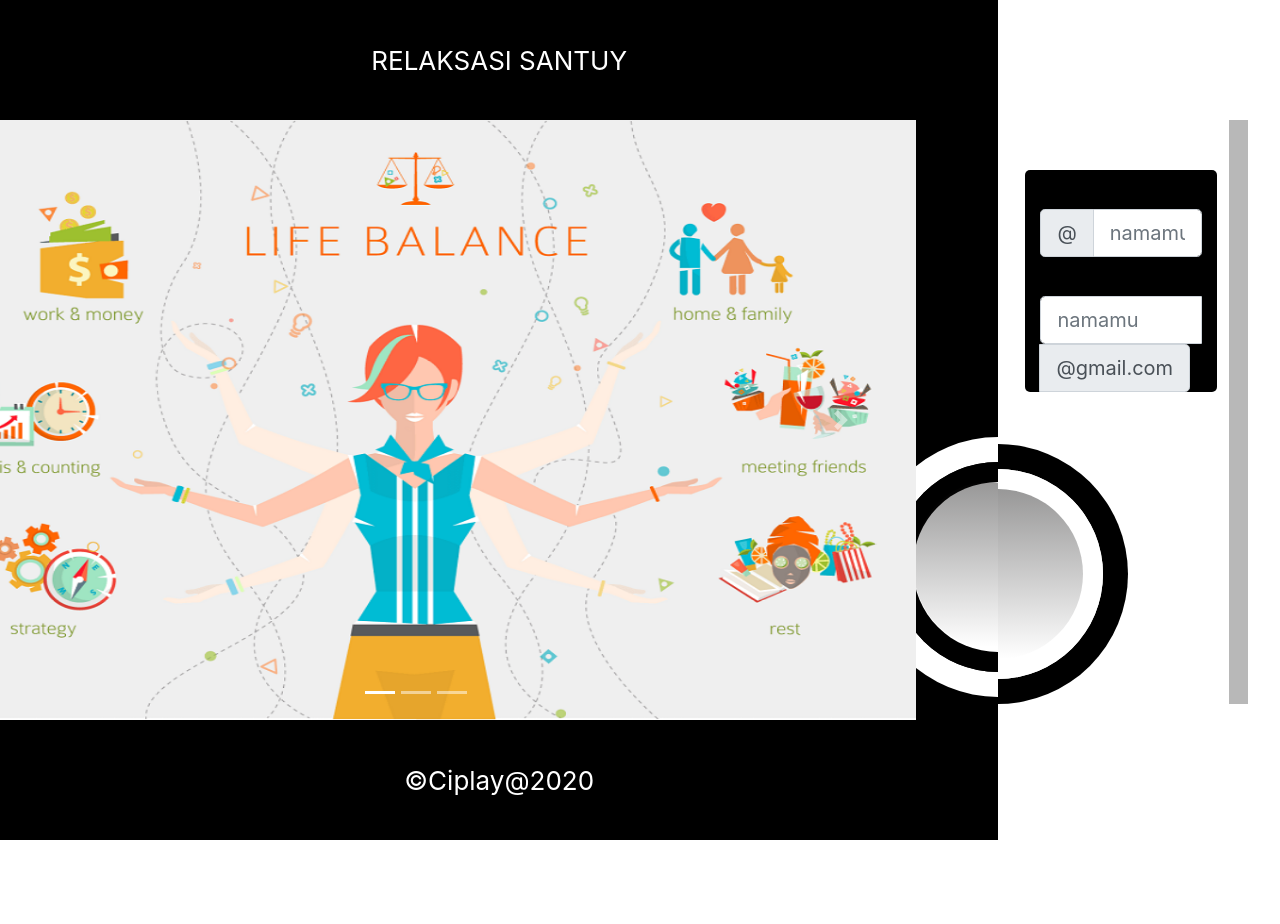
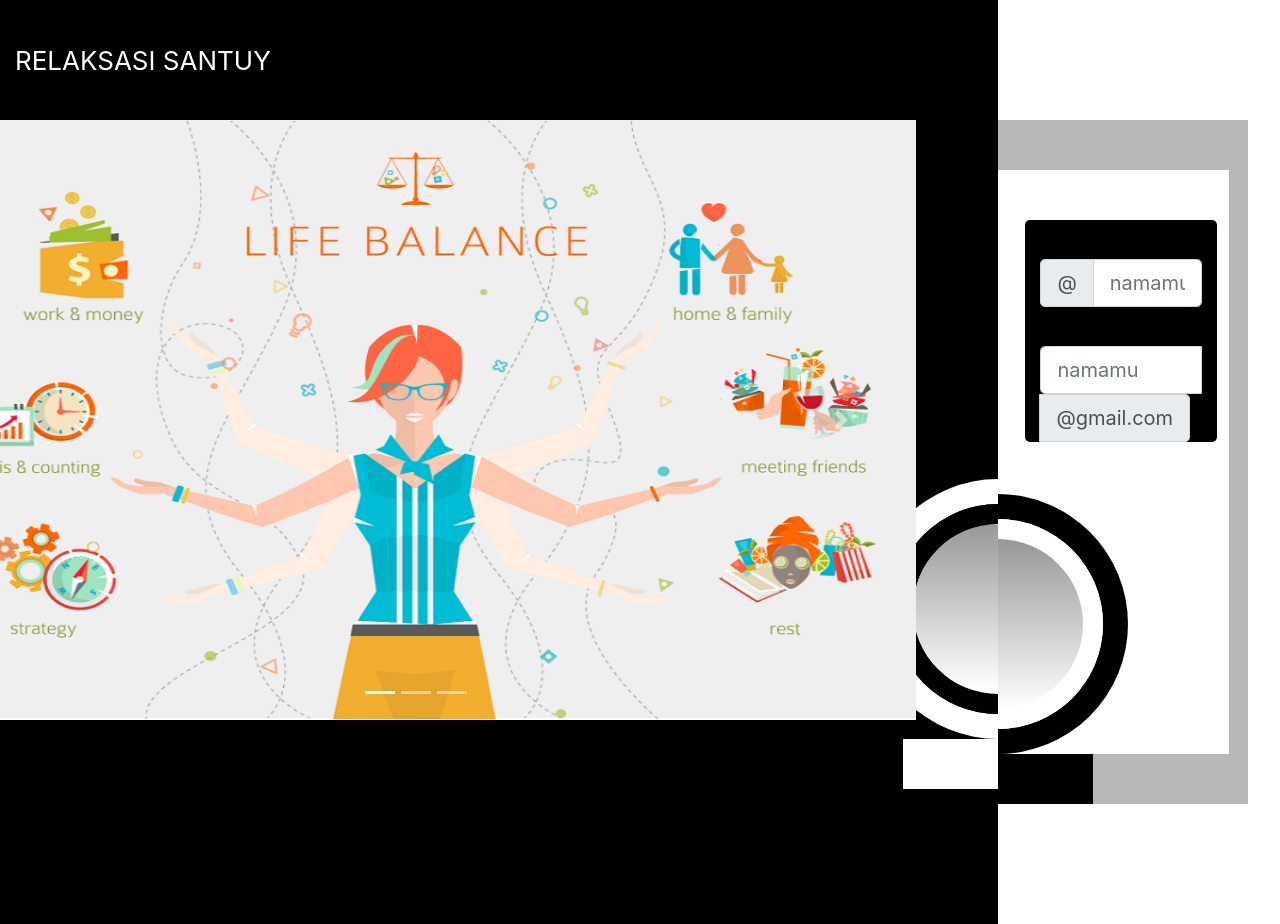
Before and after one commit to ciplay/reactjs-app-relaksasi-santuy, a React (Create React App) app: page / in a window 1280 px wide. Before the commit the page ends 840 px from the top, so only its background shows below. Built offline with nearby package versions, Linux system fonts and the light colour scheme.

Commit message:
Refactor scripting and layout

```diff
--- a/src/App.scss
+++ b/src/App.scss
@@ -6,7 +6,6 @@ $bggrey: #B8B8B8;
 
 .App {
   background-color: $bgblack;
-  text-align: center;
 }
 
 .App-row {
@@ -18,22 +17,29 @@ $bggrey: #B8B8B8;
   padding: 0 !important;
 }
 
-@media (prefers-reduced-motion: no-preference) {
-  .App-logo {
-    animation: App-logo-spin infinite 20s linear;
-  }
-}
-
+// HEADER
 .App-header {
   min-height: 15vh;
   display: flex;
   flex-direction: column;
-  align-items: center;
+  align-items: baseline;
   justify-content: center;
   font-size: calc(10px + 2vmin);
   color: white;
 }
 
+// FOOTER
+.App-footer {
+  min-height: 15vh;
+  display: flex;
+  flex-direction: column;
+  align-items: baseline;
+  justify-content: center;
+  font-size: 14px;
+  color: white;
+}
+
+// LEFT CONTENT LAYER
 .App-main-content-left {
   background-color: $bggrey;
   min-height: 70vh;
@@ -45,6 +51,7 @@ $bggrey: #B8B8B8;
   font-size: calc(10px + 2vmin);
   color: white;
 }
+
 .wrapper-layer {
   min-height: 70vh;
   width: 10vw;
@@ -55,6 +62,7 @@ $bggrey: #B8B8B8;
   .wrapper-second {
     min-height: 60vh;
     width: 10vw;
+    margin-top: 50px;
     .block-space {
       min-height: 24vh;
       width: 8vw;
@@ -89,8 +97,18 @@ $bggrey: #B8B8B8;
       }
     }
   }
+
+  .split-circle {
+    height: 50px;
+    width: 95px;
+    align-self: flex-end;
+    // -moz-border-radius: 0 0 190px 0;
+    // -webkit-border-radius: 0 0 190px 0;
+    background:white;
+  }
 }
 
+// RIGHT CONTENT FOR TOP AND BOTTOM LAYER
 .App-content-right-corner {
   background-color: $bgwhite;
   min-height: 15vh;
@@ -103,6 +121,7 @@ $bggrey: #B8B8B8;
   color: black;
 }
 
+// RIGHT CONTENT LAYER
 .App-content-right {
   background-color: $bgwhite;
   width: 22vw;
@@ -120,6 +139,7 @@ $bggrey: #B8B8B8;
       background-color: $bgwhite;
       min-height: 60vh;
       width: 18vw;
+      margin-top: 50px;
       .content {
         background-color: $bgblack;
         min-height: 24vh;
@@ -147,22 +167,25 @@ $bggrey: #B8B8B8;
           border-left: 0;
         }
       }
-
     }
 
+    .split-circle {
+      height: 50px;
+      width: 95px;
+      // -moz-border-radius: 0 0 190px 0;
+      // -webkit-border-radius: 0 0 190px 0;
+      background:black;
+    }
   }
 }
 
-.App-footer {
-  min-height: 15vh;
-  display: flex;
-  flex-direction: column;
-  align-items: center;
-  justify-content: center;
-  font-size: calc(10px + 2vmin);
-  color: white;
+// TEXT INPUT FIELD
+.input-margin {
+  margin-right: 15px;
+  margin-left: 15px;
 }
 
+// Carousel
 .content-carousel {
   img {
     transition: height 0.5s;
@@ -176,8 +199,3 @@ $bggrey: #B8B8B8;
     border-radius: 5px;
   }
 }
-
-.input-margin {
-  margin-right: 15px;
-  margin-left: 15px;
-}
--- a/src/LoginPage/Carousel.js
+++ b/src/LoginPage/Carousel.js
@@ -50,7 +50,7 @@ const CarouselComponent = (props) => {
       <CarouselItem
         onExiting={() => setAnimating(true)}
         onExited={() => setAnimating(false)}
-        key={item.src}
+        key={item.altText}
       >
         <div className="content-carousel">
           <img src={item.src} alt={item.altText} width="1000" height="600" />
--- a/src/LoginPage/index.js
+++ b/src/LoginPage/index.js
@@ -1,10 +1,11 @@
-import React from 'react';
+import React, { Component } from 'react';
 import '../App.scss';
 import { Row, Col } from 'reactstrap';
 import Carousel from './Carousel';
 import InputGroup from './InputGroup';
 
-function LoginPage() {
+class LoginPage extends Component {
+  render() {
     return (
       <div className="App">
         <Row className="App-row">
@@ -26,6 +27,7 @@ function LoginPage() {
               <div className="block-space" />
               <div className="frame-button-left-layer1"><div className="frame-button-left-layer2"><div className="button-login-left" /></div></div>
             </div>
+            <div className="split-circle" />
           </div>
           <div className="App-content-right">
             <div className="App-main-content-right">
@@ -35,13 +37,13 @@ function LoginPage() {
                 </div>
                 <div className="frame-button-right-layer1"><div className="frame-button-right-layer2" /></div>
               </div>
+              <div className="split-circle" />
             </div>
           </div>
         </Row>
         <Row className="App-row">
           <Col>
             <footer className="App-footer">
-            &#169;Ciplay@2020
             </footer>
           </Col>
           <div className="App-content-right-corner" />
@@ -49,5 +51,6 @@ function LoginPage() {
       </div>
     );
   }
+}
 
 export default LoginPage;
```
Lines whose indentation alone changed are shown as unchanged.
